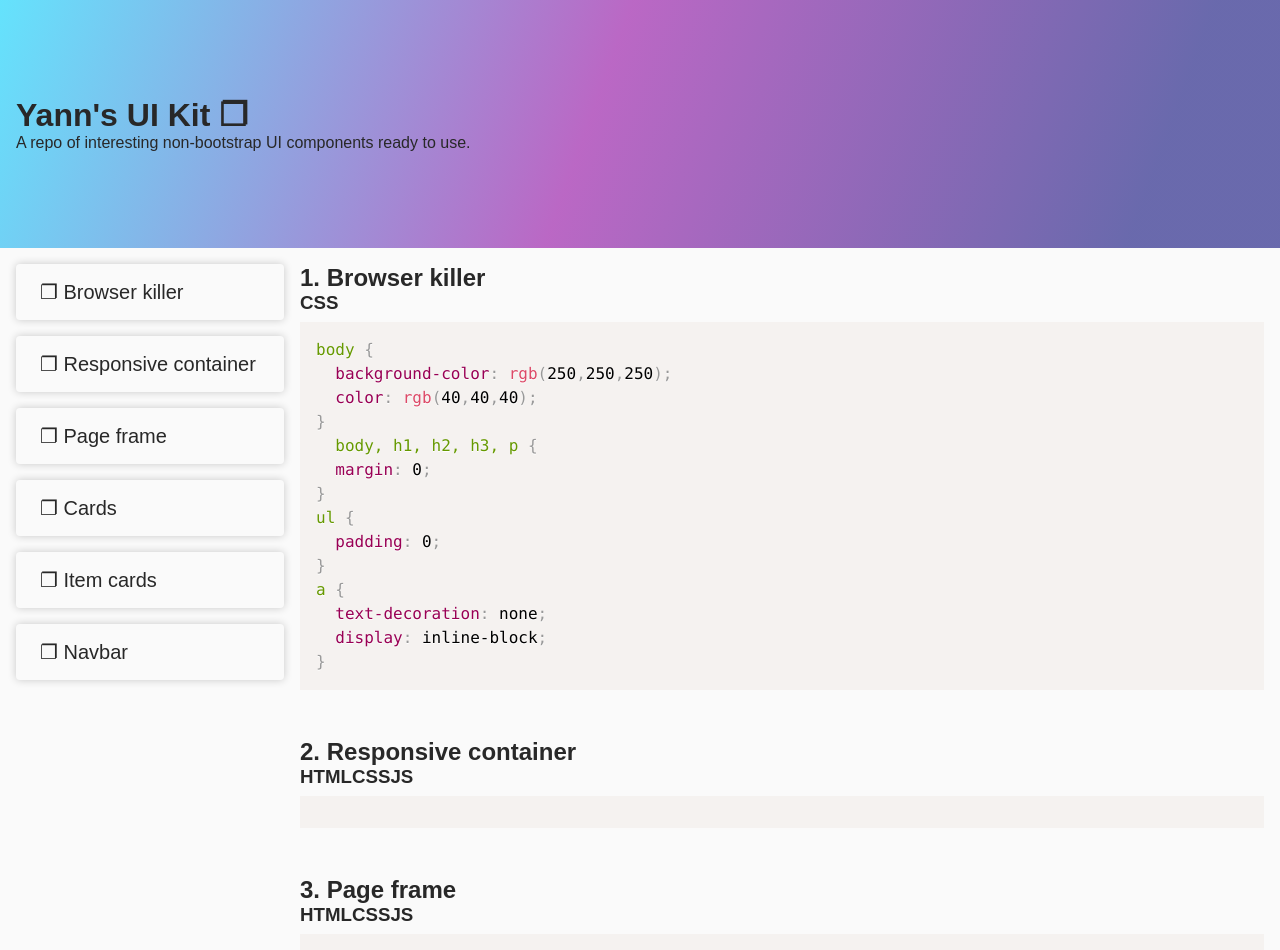
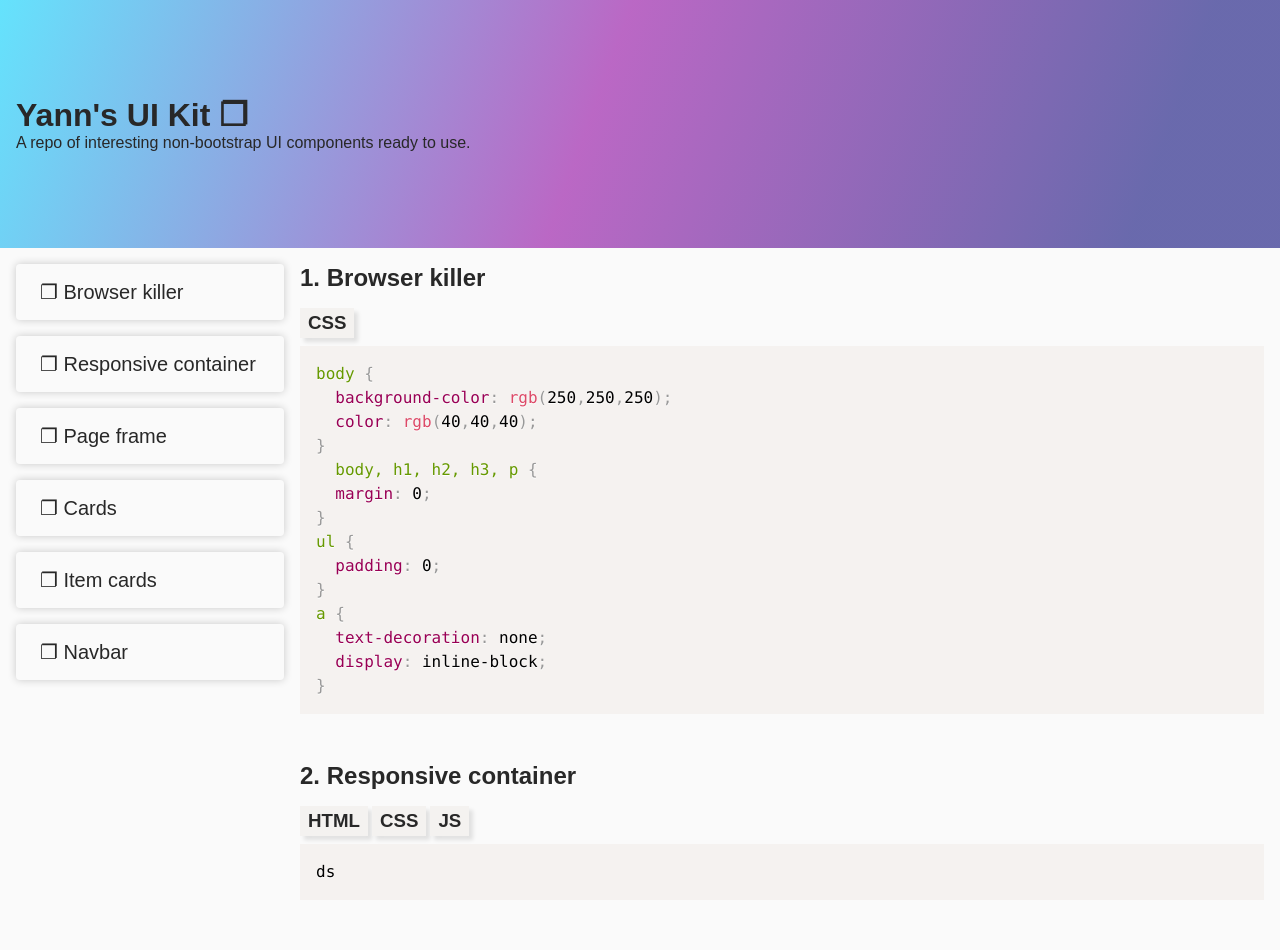
Before and after one commit to yannklein/yann-uikit, a Svelte app: page / in a window 1280 px wide. Shown: the top 950 px of the page. Built offline with nearby package versions, Linux system fonts and the light colour scheme.

Commit message:
crate ttemplate for each section with code only

```diff
--- a/data/sections.js
+++ b/data/sections.js
@@ -20,9 +20,9 @@ a {
     },
 		{ "title": "Responsive container",
       "code": {
-        "HTML": "",
-        "CSS": "",
-        "JS": ""
+        "HTML": "ds",
+        "CSS": "da",
+        "JS": "d"
       }
     },
 		{ "title": "Page frame",
--- a/src/Section.svelte
+++ b/src/Section.svelte
@@ -1,24 +1,35 @@
 <script>
+  import { writable, get } from 'svelte/store';
+
   export let title, code, index;
+	const currentLang = writable(Object.keys(code)[0]);
+
   const idify = title => `${title.toLowerCase().replace(" ", "-")}-section`;
-  let currentLanguage = Object.keys(code)[0];
 </script>
 
 <div id={idify(title)} class="page-section">
   <h2>{index + 1}. {title}</h2>
   <div class="tab">
     {#each Object.keys(code) as language}
-      <a href="#{language}">
-        <h3>{language}</h3>
-      </a>
+      <h3 on:click={currentLang.set(language)}>{language}</h3>
     {/each}
   </div>
-  <pre><code class="language-{currentLanguage.toLowerCase()}">{code[currentLanguage]}</code></pre>
+  <pre><code class="language-{$currentLang.toLowerCase()}">{code[$currentLang]}</code></pre>
 </div>
 
 <style>
   .page-section {
     margin-bottom: 48px;
   }
-
+  .tab {
+    margin-top: 16px;
+    display: flex;
+    gap: 4px;
+  }
+  .tab h3 {
+    background-color: #F4F2F0;
+    padding: 4px 8px;
+    box-shadow: 4px 4px 4px rgba(0,0,0,0.1);
+    cursor: pointer;
+  }
 </style>
```
